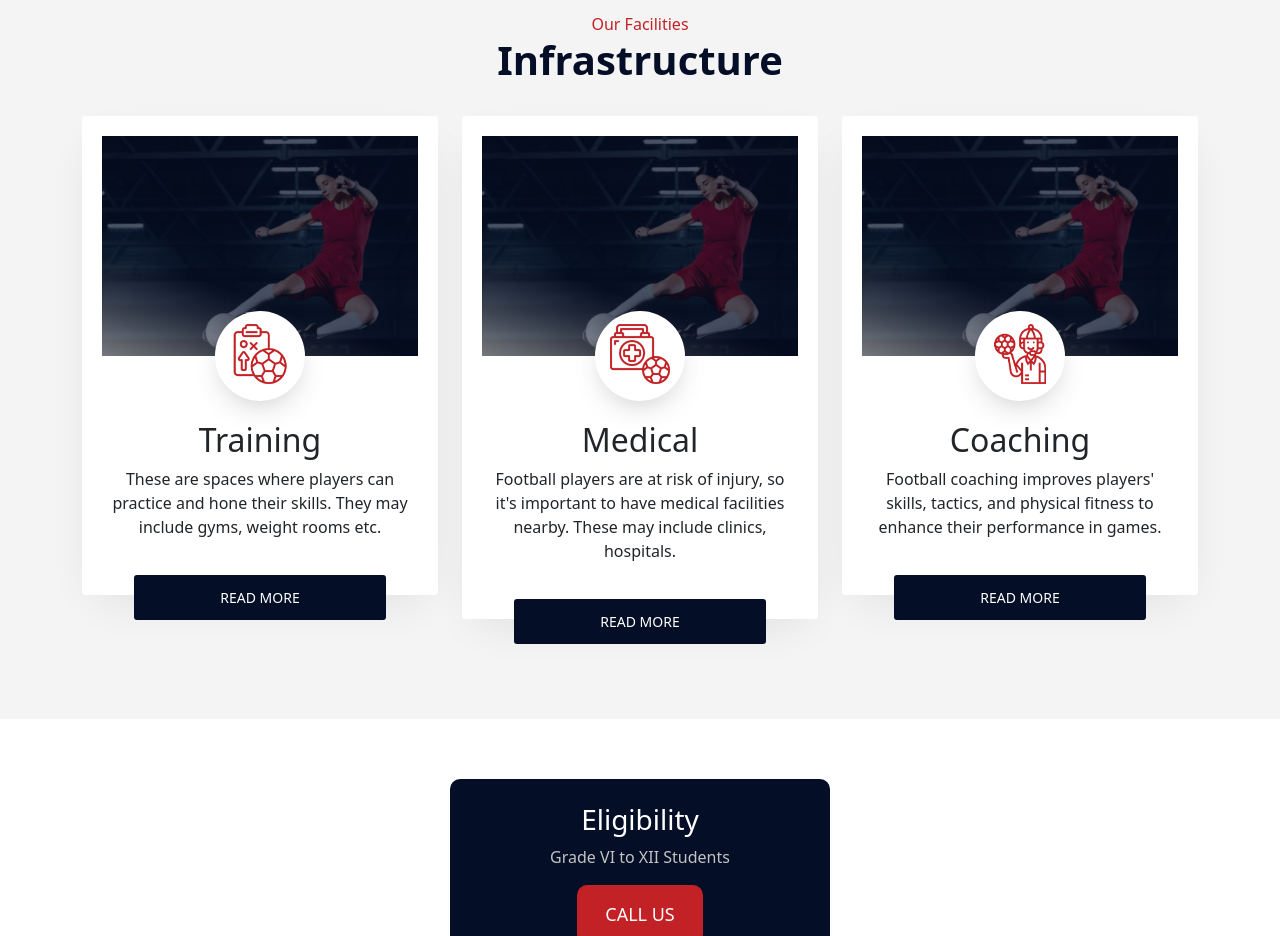
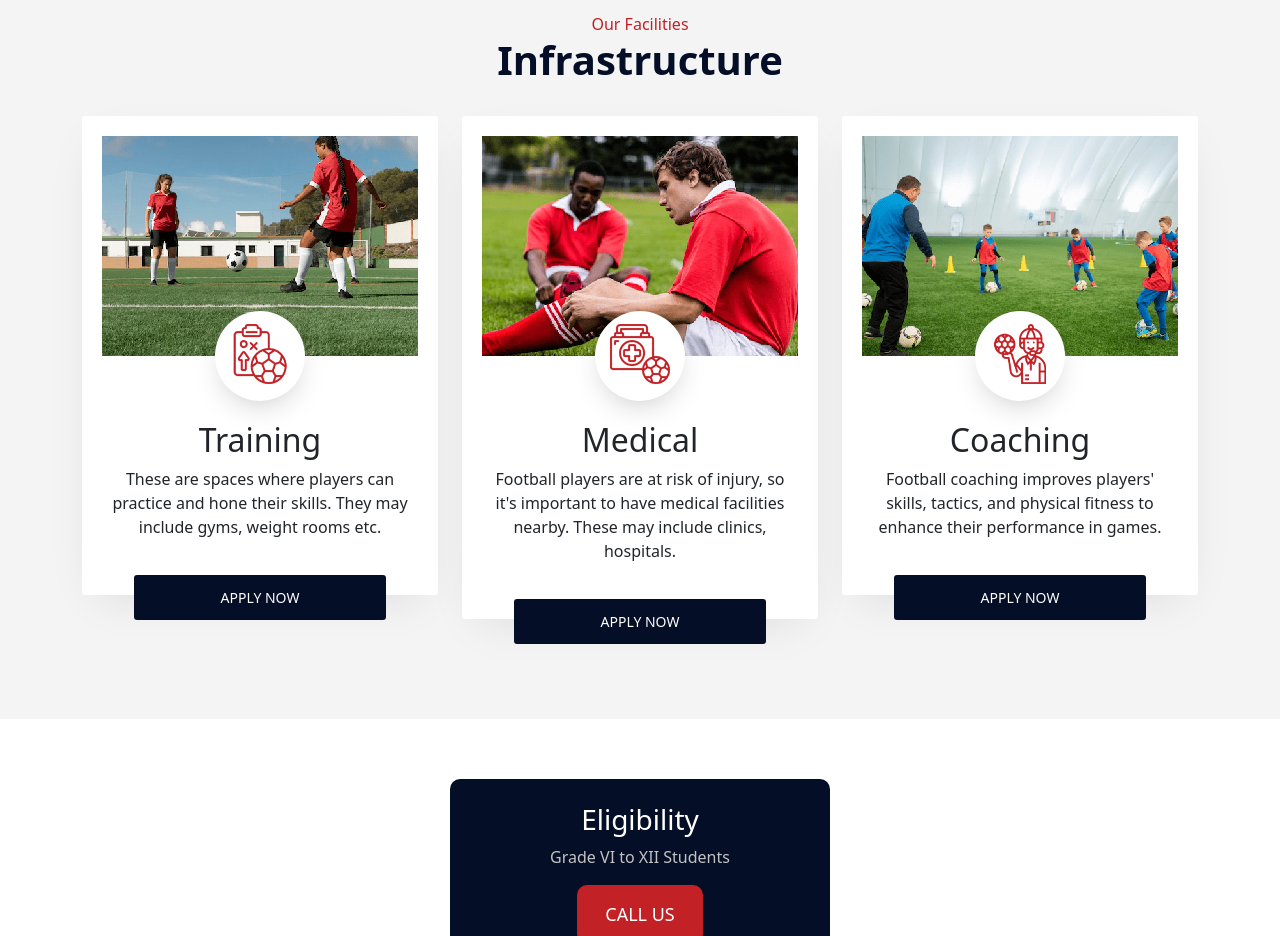
Before and after one commit to prithviya/rvs-web, a plain HTML site: page index.html in a window 1280 px wide. Shown: the part 4400-5336 px from the top of the page. Drawn offline with nearby package versions, Linux system fonts and the light colour scheme.

Commit message:
image change

```diff
--- a/index.html
+++ b/index.html
@@ -317,7 +317,7 @@
             <div class="row">
                 <div class="col-md-4">
                     <div class="services-wrap ftco-animate fadeInUp ftco-animated">
-                        <div class="img" style="background-image: url(./image/ctc.png);"></div>
+                        <div class="img" style="background-image: url(./image/infrastructure/train-bg-min.png);"></div>
                         <div class="text">
                             <div class="icon">
                                 <span class="flaticon-architect">
@@ -330,13 +330,13 @@
                             <p>
                                 These are spaces where players can practice and hone their skills. They may include gyms, weight rooms etc.
                             </p>
-                            <a href="#" class="btn-custom">Read more</a>
+                            <a href="#" class="btn-custom">Apply now</a>
                         </div>
                     </div>
                 </div>
                 <div class="col-md-4">
                     <div class="services-wrap ftco-animate fadeInUp ftco-animated">
-                        <div class="img" style="background-image: url(./image/ctc.png);"></div>
+                        <div class="img" style="background-image: url(./image/infrastructure/medical-bg-min.png);"></div>
                         <div class="text">
                             <div class="icon">
                                 <span class="flaticon-architect">
@@ -349,13 +349,13 @@
                             <p>
                                 Football players are at risk of injury, so it's important to have medical facilities nearby. These may include clinics, hospitals.
                             </p>
-                            <a href="#" class="btn-custom">Read more</a>
+                            <a href="#" class="btn-custom">Apply now</a>
                         </div>
                     </div>
                 </div>
                 <div class="col-md-4">
                     <div class="services-wrap ftco-animate fadeInUp ftco-animated">
-                        <div class="img" style="background-image: url(./image/ctc.png);"></div>
+                        <div class="img" style="background-image: url(./image/infrastructure/coach-bg-min.png);"></div>
                         <div class="text">
                             <div class="icon">
                                 <span class="flaticon-architect">
@@ -368,7 +368,7 @@
                             <p>
                                 Football coaching improves players' skills, tactics, and physical fitness to enhance their performance in games.
                             </p>
-                            <a href="#" class="btn-custom">Read more</a>
+                            <a href="#" class="btn-custom">Apply now</a>
                         </div>
                     </div>
                 </div>
```
Also changed, not shown: image/infrastructure/coach-bg-min.png (added), image/infrastructure/medical-bg-min.png (added), image/infrastructure/train-bg-min.png (added).
